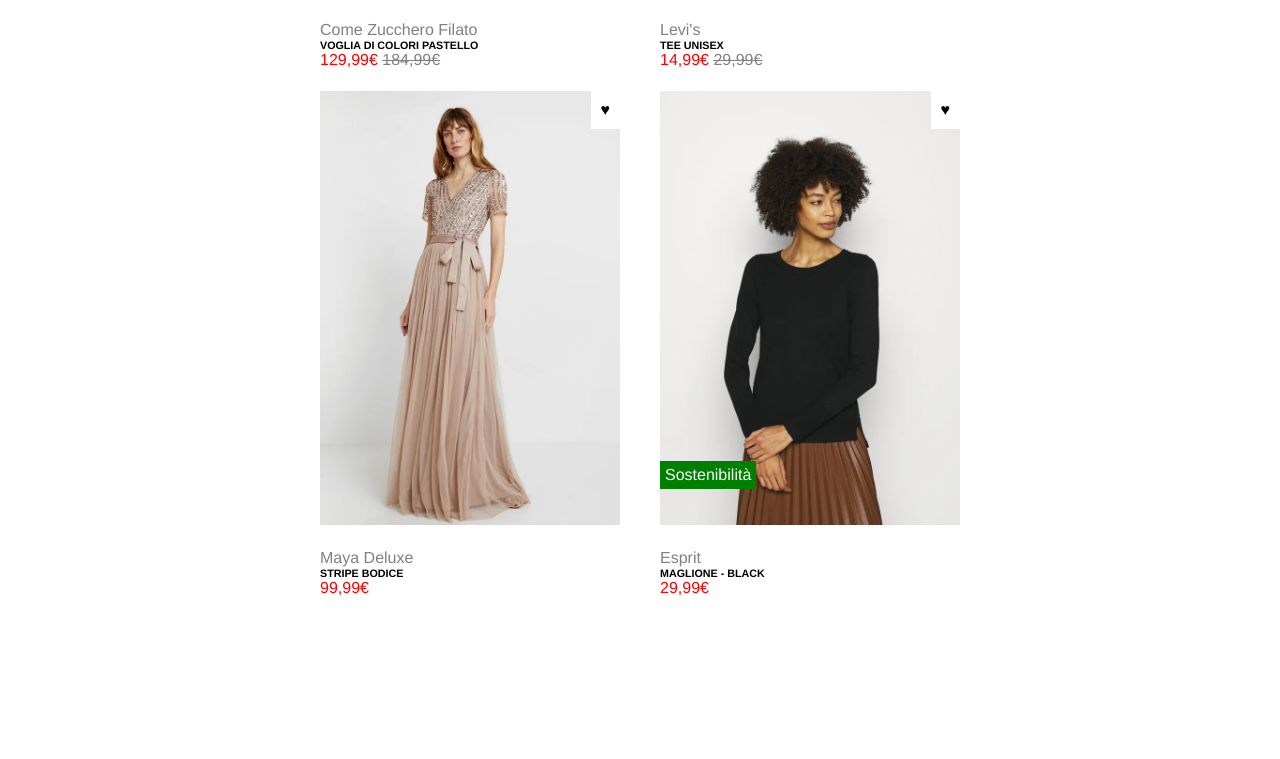
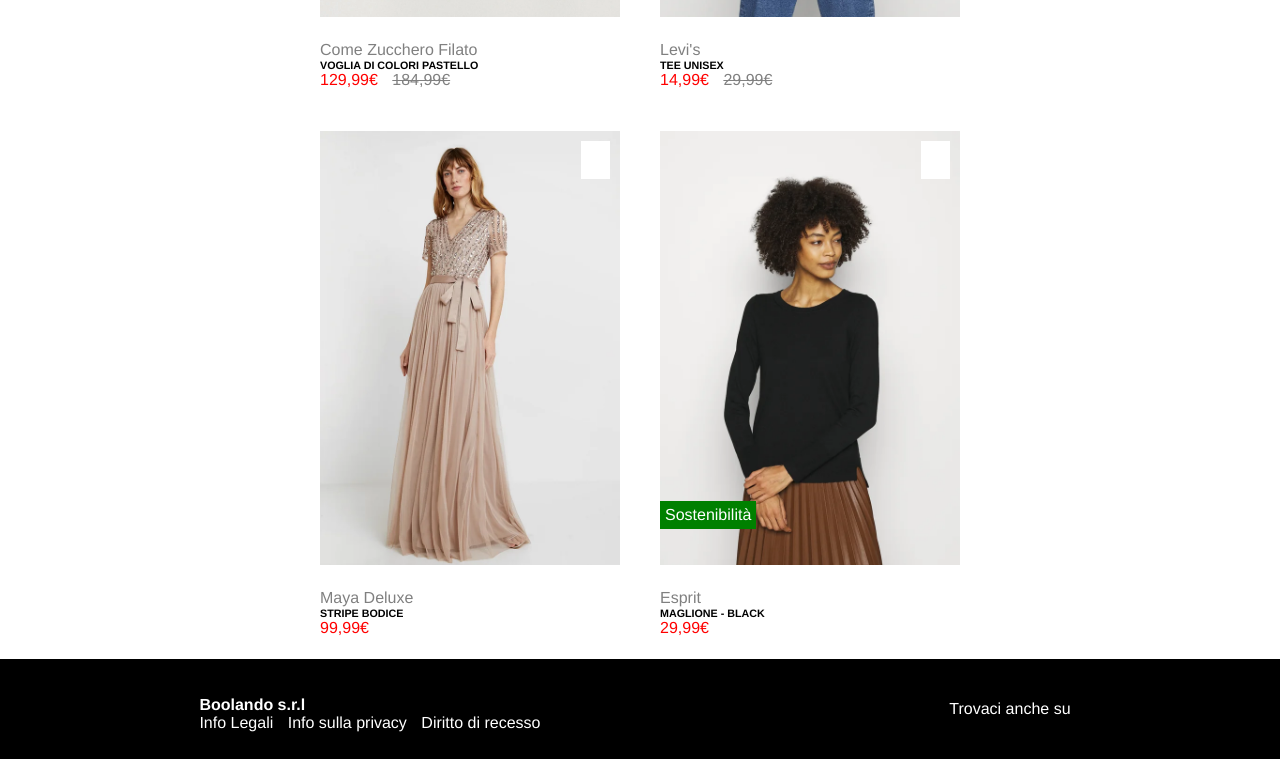
Before and after one commit to SteMorgia/html-css-boolando, a plain HTML site: page index.html in a window 1280 px wide. Shown: the part 1053-1812 px from the top of the page. Before the commit the page ends 1652 px from the top, so only its background shows below. Drawn offline with Linux system fonts and the light colour scheme.

Commit message:
esercizio completato

```diff
--- a/css/style.css
+++ b/css/style.css
@@ -119,7 +119,7 @@ main{
 
 .big{
     position:relative;
-    margin-bottom: 50px;
+    margin-bottom: 70px;
 }
 
 .info{
@@ -140,3 +140,25 @@ main{
  .brand{
      color: gray;
  }
+
+ /*regole footer*/
+ footer{
+    background-color: black;
+    height: 100px;
+    width: 100%;
+    display: flex;
+    justify-content: space-around;
+    align-items: center;
+ }
+
+ .left_footer>h4, span{
+    color: #fff;
+    margin-top: 10px;
+    margin-right: 10px;
+ }
+
+ .right_footer>span{
+    color: #fff;
+    margin-top: 10px;
+    margin-right: 10px;
+ }
--- a/index.html
+++ b/index.html
@@ -143,15 +143,26 @@
                         <span class="prezzo_rosso">29,99&euro;</span>
                     </div>
                 </div>
-
-
             </div>
 
         </main>
+        <!--fine main-->
 
+        <!--inizio footer-->
         <footer>
 
+            <div class="left_footer">
+                <h4>Boolando s.r.l</h4>
+                <span>Info Legali</span>
+                <span>Info sulla privacy</span>
+                <span>Diritto di recesso</span>
+            </div>
+
+            <div class="right_footer">
+                <span>Trovaci anche su</span>
+            </div>
+
         </footer>
-
+        <!--fine footer-->
     </body>
 </html>
```
